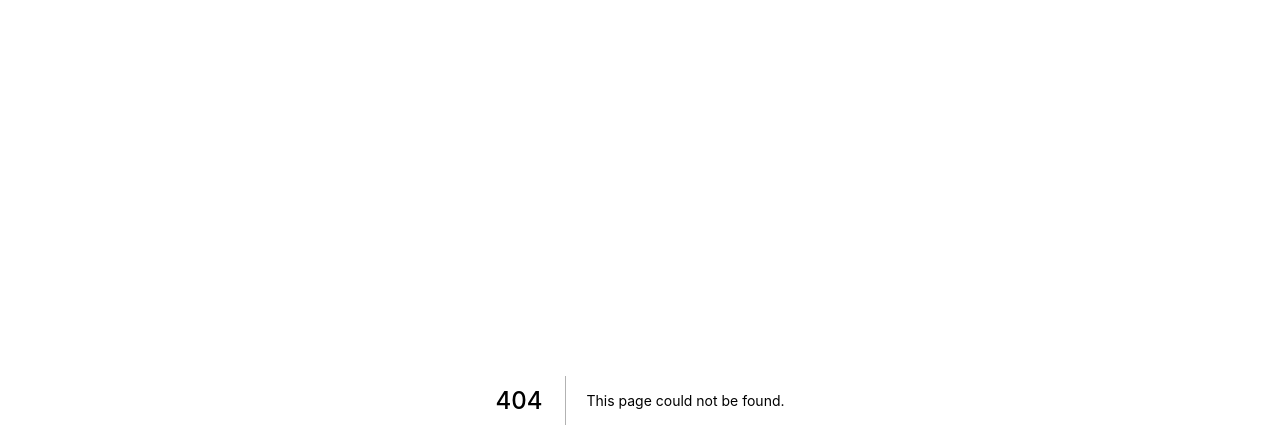
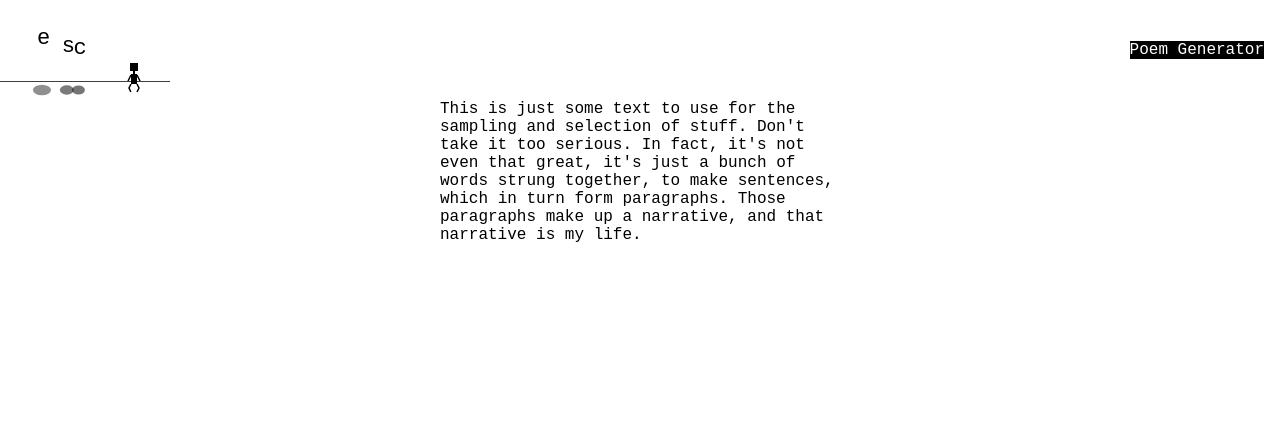
Before and after one commit to estitesc/esc-home, a Next.js app: page /textsel in a window 1280 px wide. Before the commit this address had no page. Shown: the top 448 px of the page. Built offline with nearby package versions, Linux system fonts and the light colour scheme.

Commit message:
Adds a textsel demo for declr

```diff
--- /dev/null
+++ b/pages/textsel.tsx
@@ -0,0 +1,197 @@
+import * as React from "react";
+import type { NextPage } from "next";
+import styles from "../styles/TextSel.module.css";
+import Layout from "../c/Layout";
+import _ from "lodash";
+
+const blurb =
+  "This is just some text to use for the sampling and selection of stuff. Don't take it too serious. In fact, it's not even that great, it's just a bunch of words strung together, to make sentences, which in turn form paragraphs. Those paragraphs make up a narrative, and that narrative is my life.";
+
+const MAX_SELECTIONS = 3;
+const SEL_COLORS = ["#BECBD7", "#D7BED0", "#DFA39F"];
+
+const TextSel: NextPage = () => {
+  const initSelections = Array(MAX_SELECTIONS).fill([-1, -1]);
+  const [selections, setSelections] = React.useState(initSelections);
+  const [selIndex, setSelIndex] = React.useState(0);
+
+  const [selectionState, setSelectionState] =
+    React.useState("nothing_selected");
+  const [selection, setSelection] = React.useState([-1, -1]);
+  const words = _.split(blurb, " ");
+
+  const onClickSpace = (index: number) => {
+    // if (isInSelectionInner(index)) {
+    //   cancelSelection();
+    // }
+  };
+
+  const isInSelection = React.useCallback(
+    (wordIndex: number, selIndex: number) => {
+      return (
+        wordIndex >= selections[selIndex][0] &&
+        wordIndex <= selections[selIndex][1]
+      );
+    },
+    [selections]
+  );
+
+  const isOverlappingInterval = React.useCallback(
+    (selIndexTarget: number, startWordIndex: number, endWordIndex: number) => {
+      for (let i = 0; i < MAX_SELECTIONS; i++) {
+        if (i !== selIndexTarget) {
+          if (
+            isInSelection(startWordIndex, i) ||
+            isInSelection(endWordIndex, i)
+          ) {
+            return true;
+          }
+          if (
+            startWordIndex < selections[i][0] &&
+            endWordIndex > selections[i][1]
+          ) {
+            return true;
+          }
+        }
+      }
+      return false;
+    },
+    [isInSelection, selections]
+  );
+
+  const assignSelection = React.useCallback(
+    (selIndexTarget: number, selection: number[]) => {
+      let newSelections = [...selections];
+      newSelections[selIndexTarget] = selection;
+      console.log("new selections are", newSelections);
+      setSelections(newSelections);
+    },
+    [selections]
+  );
+
+  const cancelSelection = React.useCallback(
+    (selIndexTarget: number) => {
+      // let newSelections = [...selections];
+      // newSelections[selIndex] = [-1, -1];
+      // setSelections(newSelections);
+      console.log("in cancel");
+      assignSelection(selIndexTarget, [-1, -1]);
+      setSelectionState("nothing_selected");
+    },
+    [assignSelection]
+  );
+
+  const findSelection = React.useCallback(
+    (wordIndex: number) => {
+      for (let i = 0; i < MAX_SELECTIONS; i++) {
+        if (isInSelection(wordIndex, i)) {
+          return { selIndex: i, found: true };
+        }
+      }
+      return { selIndex: 0, found: false };
+    },
+    [isInSelection]
+  );
+
+  const isInSelectionInner = (index: number) => {
+    return index >= selection[0] && index < selection[1];
+  };
+
+  const getBgColorForSelection = React.useCallback(
+    (wordIndex: number) => {
+      const inSelection = findSelection(wordIndex);
+      if (inSelection.found) {
+        return SEL_COLORS[inSelection.selIndex];
+      }
+      return "none";
+    },
+    [findSelection]
+  );
+
+  const onClickWord = React.useCallback(
+    (wordIndex: number) => {
+      if (selectionState == "nothing_selected") {
+        const inSelection = findSelection(wordIndex);
+        if (inSelection.found) {
+          cancelSelection(inSelection.selIndex);
+          return;
+        }
+
+        assignSelection(selIndex, [wordIndex, wordIndex]);
+        setSelectionState("first_selected");
+        return;
+      }
+      if (selectionState == "first_selected") {
+        if (wordIndex > selections[selIndex][0]) {
+          if (
+            isOverlappingInterval(selIndex, selections[selIndex][0], wordIndex)
+          ) {
+            return;
+          }
+          assignSelection(selIndex, [selections[selIndex][0], wordIndex]);
+        } else {
+          if (
+            isOverlappingInterval(selIndex, wordIndex, selections[selIndex][0])
+          ) {
+            return;
+          }
+          assignSelection(selIndex, [wordIndex, selections[selIndex][0]]);
+        }
+        setSelectionState("nothing_selected");
+        const newSelIndex = (selIndex + 1) % MAX_SELECTIONS;
+        console.log("sel index is now ", newSelIndex);
+        setSelIndex(newSelIndex);
+      }
+    },
+    [
+      assignSelection,
+      cancelSelection,
+      findSelection,
+      isOverlappingInterval,
+      selIndex,
+      selectionState,
+      selections,
+    ]
+  );
+
+  const renderWords = React.useCallback(() => {
+    return words.map((word: string, index: number) => {
+      return (
+        <span key={index}>
+          <span
+            className={styles.word}
+            onClick={() => onClickWord(index)}
+            style={{ backgroundColor: getBgColorForSelection(index) }}
+          >
+            {word}
+          </span>
+          <span
+            className={styles.space}
+            // onClick={() => onClickSpace(index)}
+            style={{
+              backgroundColor: getBgColorForSelection(index),
+            }}
+          >
+            {" "}
+          </span>
+        </span>
+      );
+    });
+  }, [getBgColorForSelection, onClickWord, words]);
+
+  return (
+    <Layout>
+      <div
+        style={{
+          display: "flex",
+          flexDirection: "column",
+          alignItems: "center",
+        }}
+      >
+        <div style={{ maxWidth: 400 }}>{renderWords()}</div>
+      </div>
+    </Layout>
+  );
+};
+
+export default TextSel;
--- /dev/null
+++ b/styles/TextSel.module.css
@@ -0,0 +1,13 @@
+.word {
+  cursor: pointer;
+}
+
+.word:hover,
+.word:focus,
+.word:active {
+  text-decoration: underline;
+}
+
+.space {
+  cursor: pointer;
+}
```
